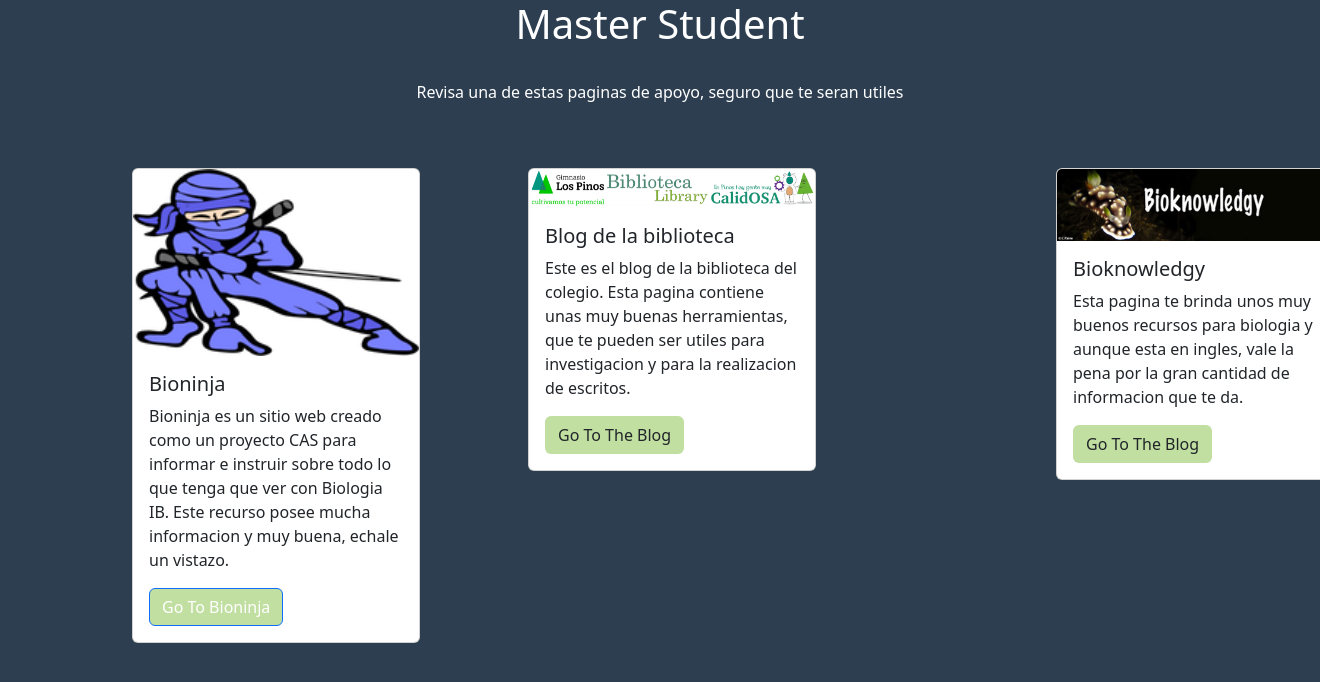
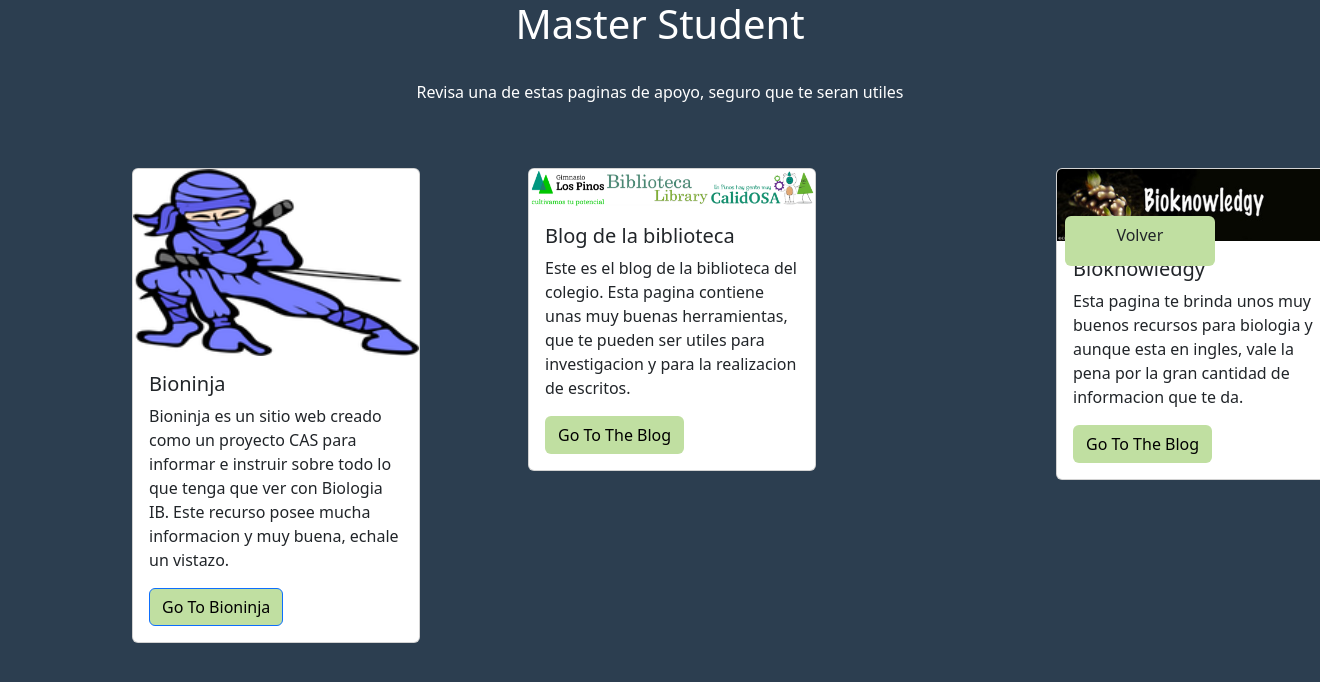
Before and after one commit to sebasrok31/MsWeb, a Django app: page /PaginasDeApoyo/ in a window 1320 px wide; the page is wider, and only the part inside the window is pictured. Shown: the top 682 px of that part. Run offline with Django 4.2, Linux system fonts and the light colour scheme.

Commit message:
error fix

```diff
--- a/MsWeb/static/css/MsApuntes.css
+++ b/MsWeb/static/css/MsApuntes.css
@@ -23,3 +23,12 @@
     left: 8%;
     width: 30%;
 }
+
+#Ap_butt_Volv{
+        background: #AEF78E;
+        position: relative;
+        top: 50%;
+        left: 80.67%;
+        width: 150px;
+        height: 50px;
+}
--- a/MsWeb/static/css/MsPaginasDeApoyo.css
+++ b/MsWeb/static/css/MsPaginasDeApoyo.css
@@ -21,3 +21,12 @@
     left: 80%;
 
 }
+
+#PgAp_butt_Volv{
+    background-color: #C0DFA1;
+    position: relative;
+    top: 50%;
+    left: 80.67%;
+    width: 150px;
+    height: 50px;
+}
--- a/MsWeb/templates/MsApuntes.html
+++ b/MsWeb/templates/MsApuntes.html
@@ -59,7 +59,7 @@
 <br/>
 
 {# Boton de Volver #}
-<a type="button" class="btn" id = "Ta_butt_Volv" href="/">Volver</a>
+<a type="button" class="btn" id = "Ap_butt_Volv" href="/">Volver</a>
 
 {# AHORA YA ESTA PARA MAC FELICES DODOS? #}
 <br/>
--- a/MsWeb/templates/MsPaginasDeApoyo.html
+++ b/MsWeb/templates/MsPaginasDeApoyo.html
@@ -11,7 +11,7 @@
     <div class="card-body">
       <h5 class="card-title">Bioninja</h5>
       <p class="card-text">Bioninja es un sitio web creado como un proyecto CAS para informar e instruir sobre todo lo que tenga que ver con Biologia IB. Este recurso posee mucha informacion y muy buena, echale un vistazo.</p>
-      <a href="https://ib.bioninja.com.au" class="btn btn-primary" style="background-color: #C0DFA1;">Go To Bioninja</a>
+      <a href="https://ib.bioninja.com.au" class="btn btn-primary" style="background-color: #C0DFA1; color:black;">Go To Bioninja</a>
     </div>
   </div>
 
@@ -20,7 +20,7 @@
     <div class="card-body">
       <h5 class="card-title">Blog de la biblioteca</h5>
       <p class="card-text">Este es el blog de la biblioteca del colegio. Esta pagina contiene unas muy buenas herramientas, que te pueden ser utiles para investigacion y para la realizacion de escritos.</p>
-      <a href="http://bibliotecaglp.blogspot.com" class="btn" style="background: #C0DFA1;">Go To The Blog</a>
+      <a href="http://bibliotecaglp.blogspot.com" class="btn" style="background-color: #C0DFA1; color:black;">Go To The Blog</a>
     </div>
   </div>
 
@@ -29,10 +29,13 @@
     <div class="card-body">
       <h5 class="card-title">Bioknowledgy</h5>
       <p class="card-text">Esta pagina te brinda unos muy buenos recursos para biologia y aunque esta en ingles, vale la pena por la gran cantidad de informacion que te da.</p>
-      <a href="https://www.bioknowledgy.info" class="btn" style="background: #C0DFA1;">Go To The Blog</a>
+      <a href="https://www.bioknowledgy.info" class="btn" style="background-color: #C0DFA1; color:black;">Go To The Blog</a>
     </div>
   </div>
 
+<br/>
+<br/>
+<a type="button" class="btn" id = "PgAp_butt_Volv" href="/">Volver</a>
 <!--<div class="card" id="IbOfficial">
     <img src="{% static 'imagenes/Bioknowledy.png' %}" class="card-img-top" alt="Bioknowledgy">
     <div class="card-body">
```
